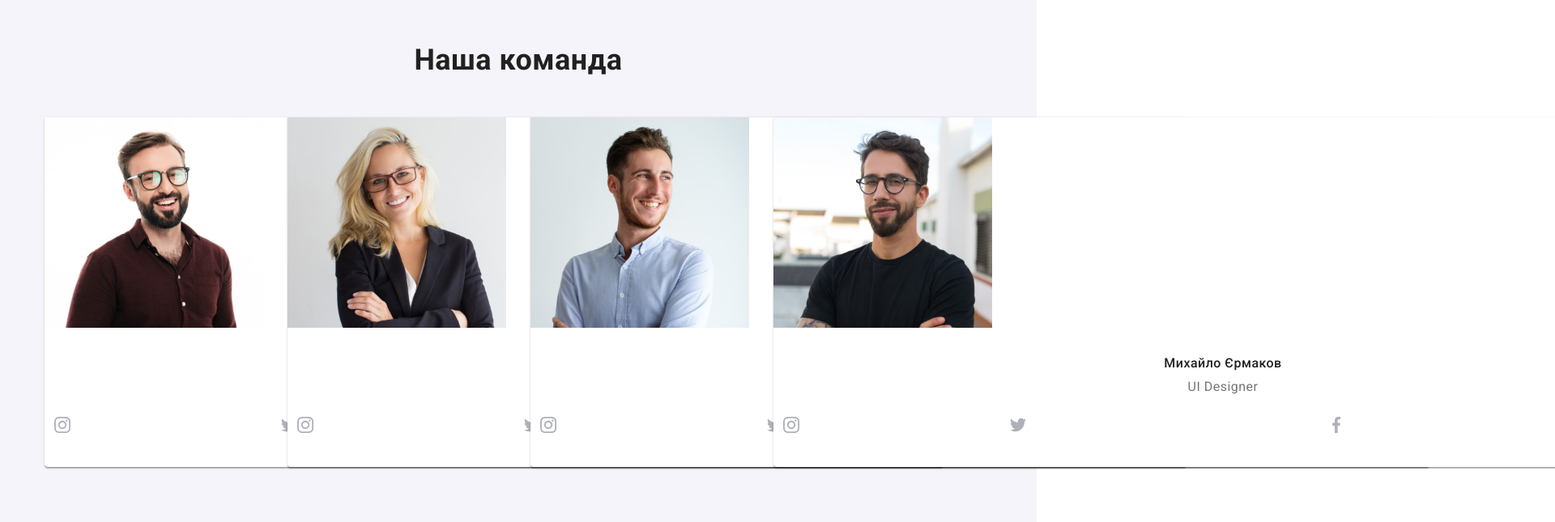
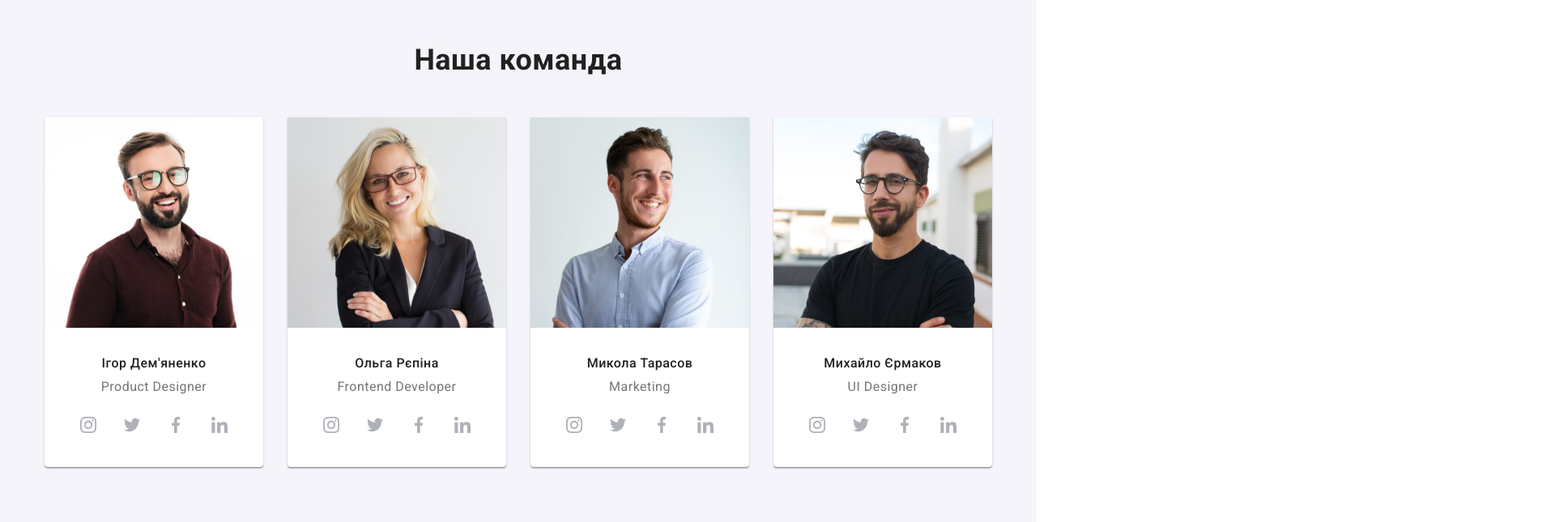
Before and after one commit to YuriyBerketa/goit-markup-hw-05, a plain HTML site: page index.html in a window 1280 px wide. Shown: the part 1638-2283 px from the top of the page at 81% size, 1920 px wide, since content can reach past the window. Drawn offline with nearby package versions, Linux system fonts and the light colour scheme.

Commit message:
починил

```diff
--- a/css/styles.css
+++ b/css/styles.css
@@ -527,8 +527,6 @@ padding-bottom: 94px;
 .team-list li {
     margin-right: 30px;
     display: flex;
-    /* flex-direction: column; */
-    width: 270px;
 }
 .team-list li:last-child {
     margin-right: 0px;
@@ -557,8 +555,6 @@ box-shadow: 0px 1px 3px rgba(0, 0, 0, 0.12), 0px 1px 1px rgba(0, 0, 0, 0.14), 0p
 }
 
 .social-link {
-  /* position: relative; */
-
   display: flex;
   justify-content: center;
   align-items: center;
@@ -573,7 +569,6 @@ background-color 250ms cubic-bezier(0.4, 0, 0.2, 1);
 
 .social-link-list {
   display: flex;
-  /* position: absolute; */
 }
 
 .social-link:hover,
```
